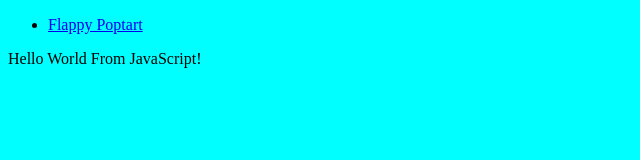
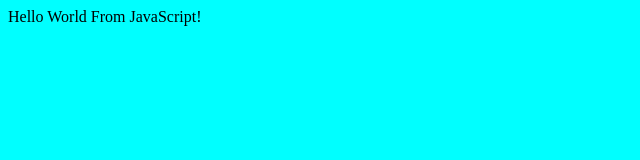
Before and after one commit to gamelover750/gamelover750.github.io, a plain HTML site: page hello/index.html in a window 1280 px wide. Shown: the whole page, without its empty margins (0-640 px from the left). Drawn offline with Linux system fonts and the light colour scheme.

Commit message:
Update index.html

```diff
--- a/hello/index.html
+++ b/hello/index.html
@@ -5,10 +5,6 @@
   <title>Hello World</title>
 </head>
 <body>
-
-<ul>
-  <li><a href="gamesite">Flappy Poptart</a></li>
-</ul>
 
 <style>
   body {
```
